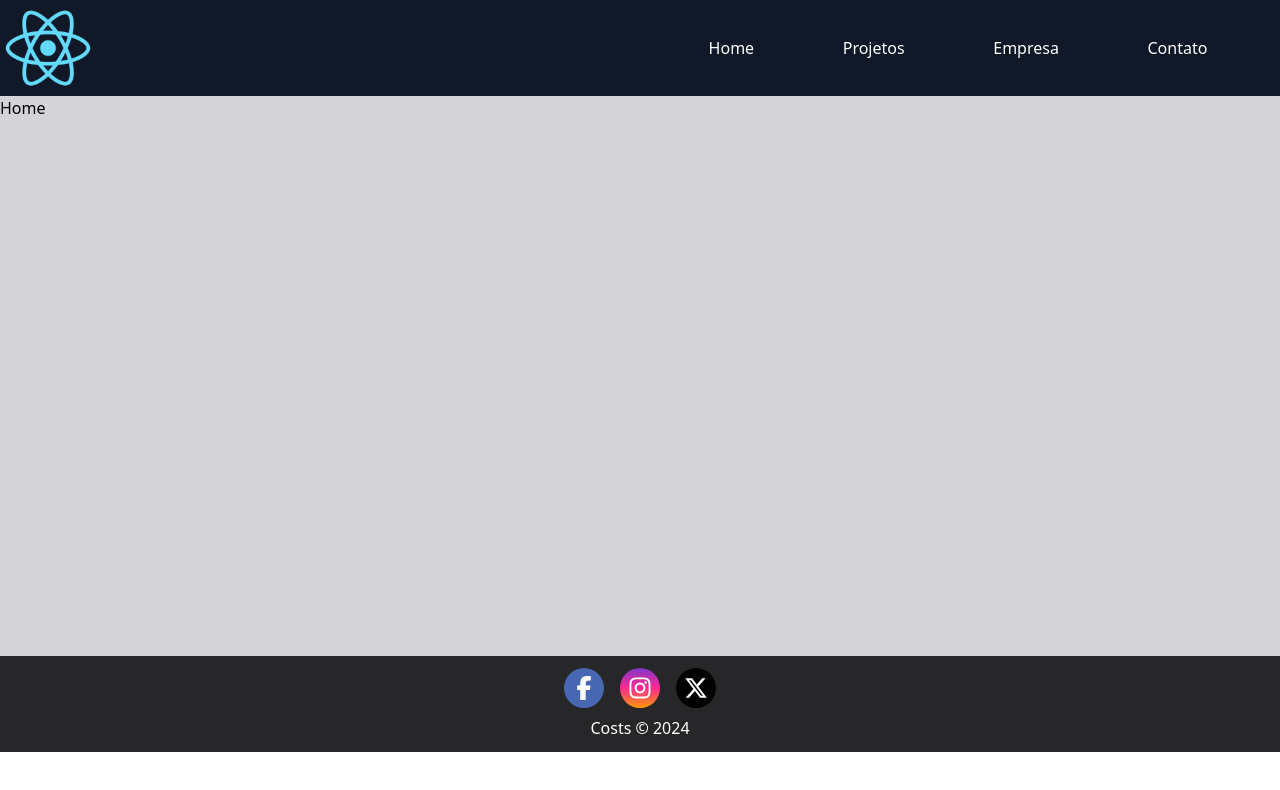
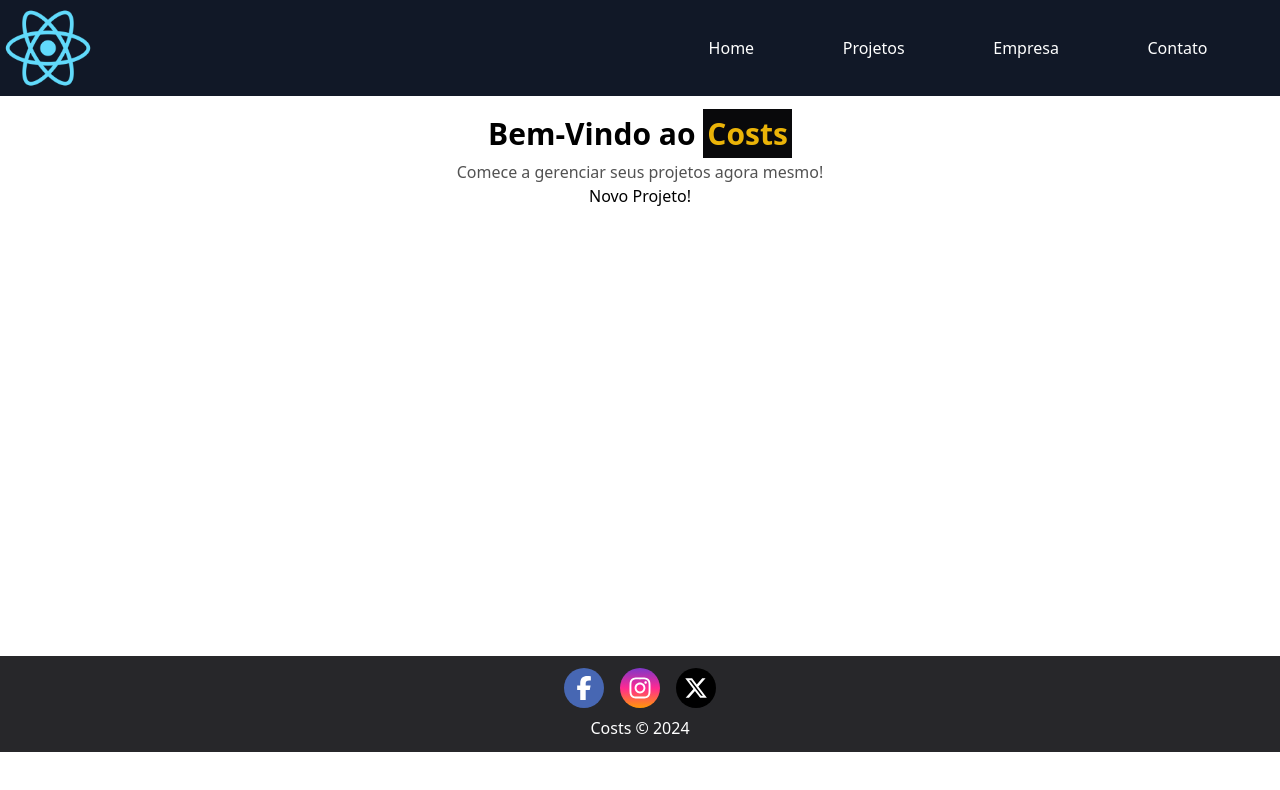
Before and after one commit to Skarzyll/Curso-de-React, a React (Vite) app in the folder ex1/: page / in a window 1280 px wide. Shown: the top 790 px of the page. Built offline with nearby package versions, Linux system fonts and the light colour scheme.

Commit message:
update ex1

```diff
--- /dev/null
+++ b/ex1/src/components/LinkButton.tsx
@@ -0,0 +1,14 @@
+import { Link } from "react-router-dom";
+
+interface LinkButtonProps {
+    to: string;
+    text: string;
+}
+
+export default function LinkButton({to, text}: LinkButtonProps) {
+    return (
+        <Link to={to}>
+            {text}
+        </Link>
+    )
+}
--- a/ex1/src/pages/Home.tsx
+++ b/ex1/src/pages/Home.tsx
@@ -1,11 +1,18 @@
 import Footer from "../components/Footer";
 import Header from "../components/Header";
+import LinkButton from "../components/LinkButton";
 
 export default function Home() {
     return(
         <div className="h-screen w-screen">
             <Header />
-            <div className="min-h-min-70 bg-zinc-300">Home</div>
+            <div className="min-h-min-70 p-3 bg-white text-center">
+                <h1 className="text-3xl m-2">
+                    <strong>Bem-Vindo ao <span className="bg-zinc-950 text-yellow-500 p-1">Costs</span></strong>
+                </h1>
+                <p className="text-neutral-600">Comece a gerenciar seus projetos agora mesmo!</p>
+                <LinkButton to={"pages/NovoProjeto.tsx"} text={"Novo Projeto!"} />
+            </div>
             <Footer />
         </div>
     )
--- a/ex1/src/pages/NovoProjeto.tsx
+++ b/ex1/src/pages/NovoProjeto.tsx
@@ -1,10 +1,14 @@
+import Footer from "../components/Footer";
 import Header from "../components/Header";
 
 export default function NovoProjeto() {
     return(
         <div className="h-screen w-screen">
             <Header />
-            <p>Novo projeto</p>
+            <div className="min-h-min-70 p-2">
+                <h1>sss</h1>
+            </div>
+            <Footer />
         </div>
     )
 }
```
